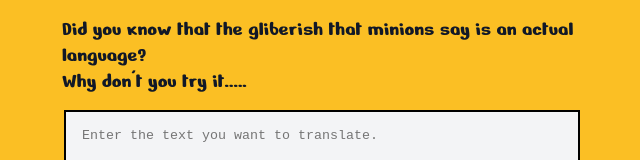
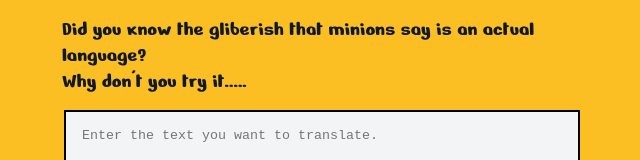
Before and after one commit to vermarishi1203/BananaTongue, a plain HTML site: page index.html in a window 1280 px wide. Shown: the part 368-528 px from the top of the page, without its empty margins (318-958 px from the left). Drawn offline with Linux system fonts and the light colour scheme.

Commit message:
refactor

```diff
--- a/index.html
+++ b/index.html
@@ -9,7 +9,7 @@
 <body>
     <h1>Speak it Banana-ish!</h1>
     <img src="image.jpg">
-    <section>Did you know that the gliberish that minions say is an actual language?<br>Why don't you try it.....</section>
+    <section>Did you know the gliberish that minions say is an actual language?<br>Why don't you try it.....</section>
     <textarea placeholder="Enter the text you want to translate." id="txt-input"></textarea>
     <button id="btn-translate">Go Banana!</button>
     <p>Here is your Banana-lized sentence 👇🏻👇🏻</p>
```
